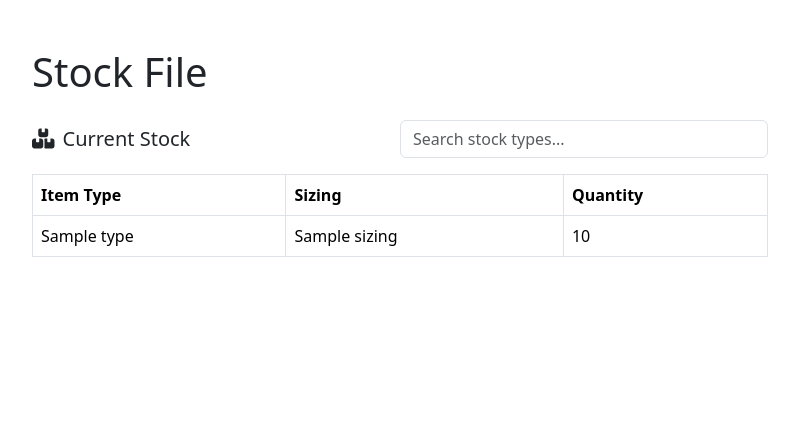
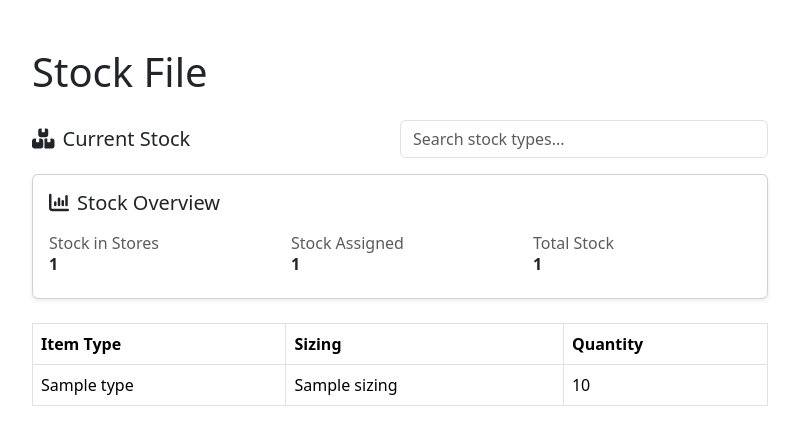
Before and after one commit to shr0m/StoreStash, a Flask app: template templates/dashboard.html in a window 1280 px wide. Shown: the part 56-501 px from the top of the page, without its empty margins (50-849 px from the left). Run offline with Flask 3, Linux system fonts and the light colour scheme; the template is opened without the code that fills it: most values are stand-ins (such as "Sample title", 1, 10 or a date in 2020).

Commit message:
Add total summary

```diff
--- a/templates/dashboard.html
+++ b/templates/dashboard.html
@@ -89,6 +89,27 @@
                 </div>
             </div>
 
+            <!-- Stock Summary Card -->
+            <div class="card mb-4 shadow-sm">
+                <div class="card-body">
+                    <h5 class="card-title"><i class="fa-solid fa-chart-column me-2"></i>Stock Overview</h5>
+                    <div class="row mt-3">
+                        <div class="col-md-4">
+                            <div class="text-muted">Stock in Stores</div>
+                            <h6 class="fw-bold">{{ total_in_store }}</h6>
+                        </div>
+                        <div class="col-md-4">
+                            <div class="text-muted">Stock Assigned</div>
+                            <h6 class="fw-bold">{{ total_assigned }}</h6>
+                        </div>
+                        <div class="col-md-4">
+                            <div class="text-muted">Total Stock</div>
+                            <h6 class="fw-bold">{{ total_all }}</h6>
+                        </div>
+                    </div>
+                </div>
+            </div>
+
             {% if session.get('privilege') in ['admin', 'edit'] %}
             <form class="mb-3" method="POST" action="/update_stock_batch" onsubmit="prepareUpdateData(event)">
                 <input type="hidden" name="update_data" id="update-data-input">
```
Also changed, not shown: app/routes/dashboard.py (+16 -2 lines).
